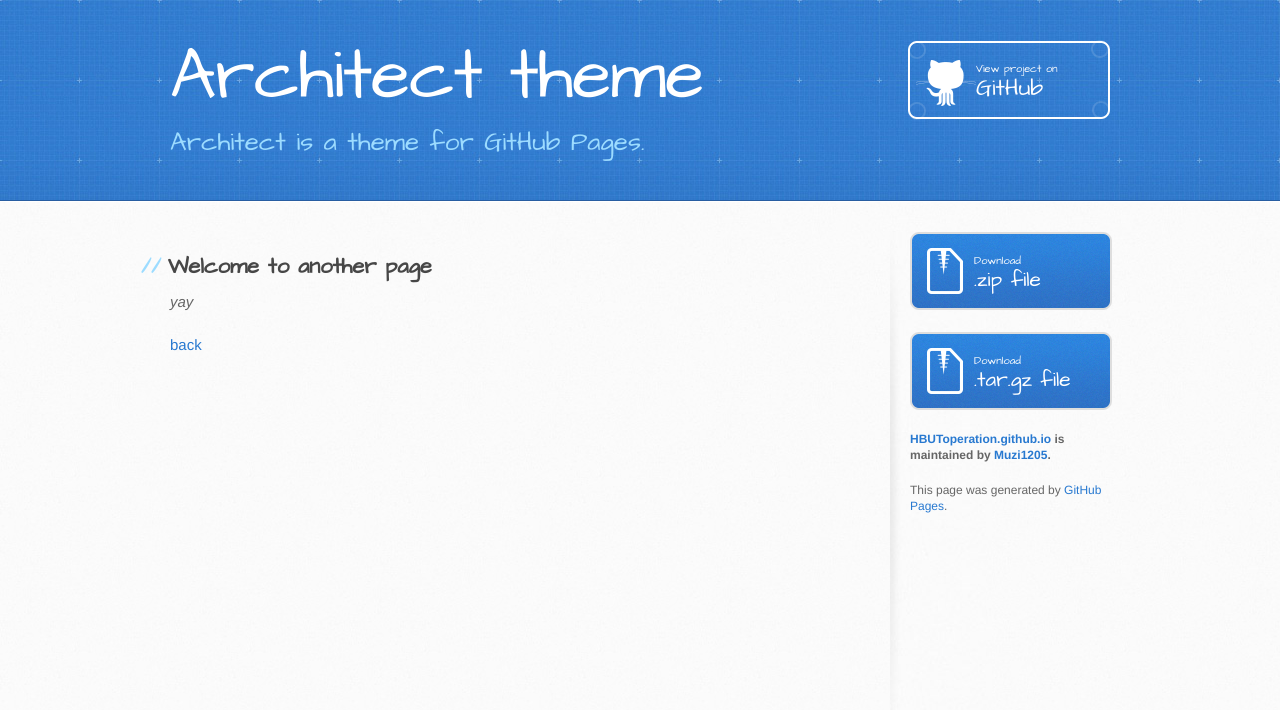
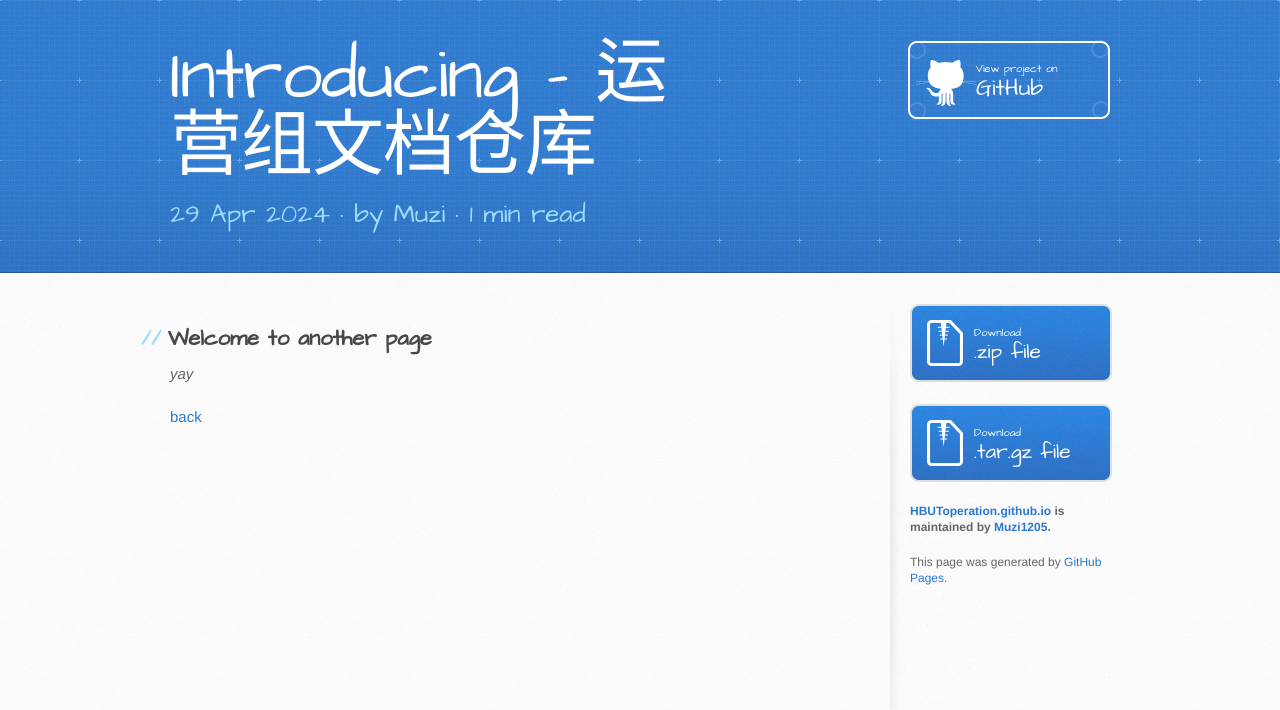
Before and after one commit to Muzi1205/HBUToperation.github.io, a Jekyll site: the page built from another-page.md, in a window 1280 px wide. Shown: the top 710 px of the page. Built offline with Jekyll 4.4.1, drawn with Linux system fonts in a browser that asks for light colours; our own code applies the rules of GitHub Pages for plain Markdown files.

Commit message:
Update _config.yml

```diff
--- a/_config.yml
+++ b/_config.yml
@@ -1,5 +1,5 @@
-title: Architect theme
-description: Architect is a theme for GitHub Pages.
+title: Introducing - 运营组文档仓库
+description: 29 Apr 2024 · by Muzi · 1 min read
 show_downloads: true
 google_analytics:
 theme: jekyll-theme-architect
```
